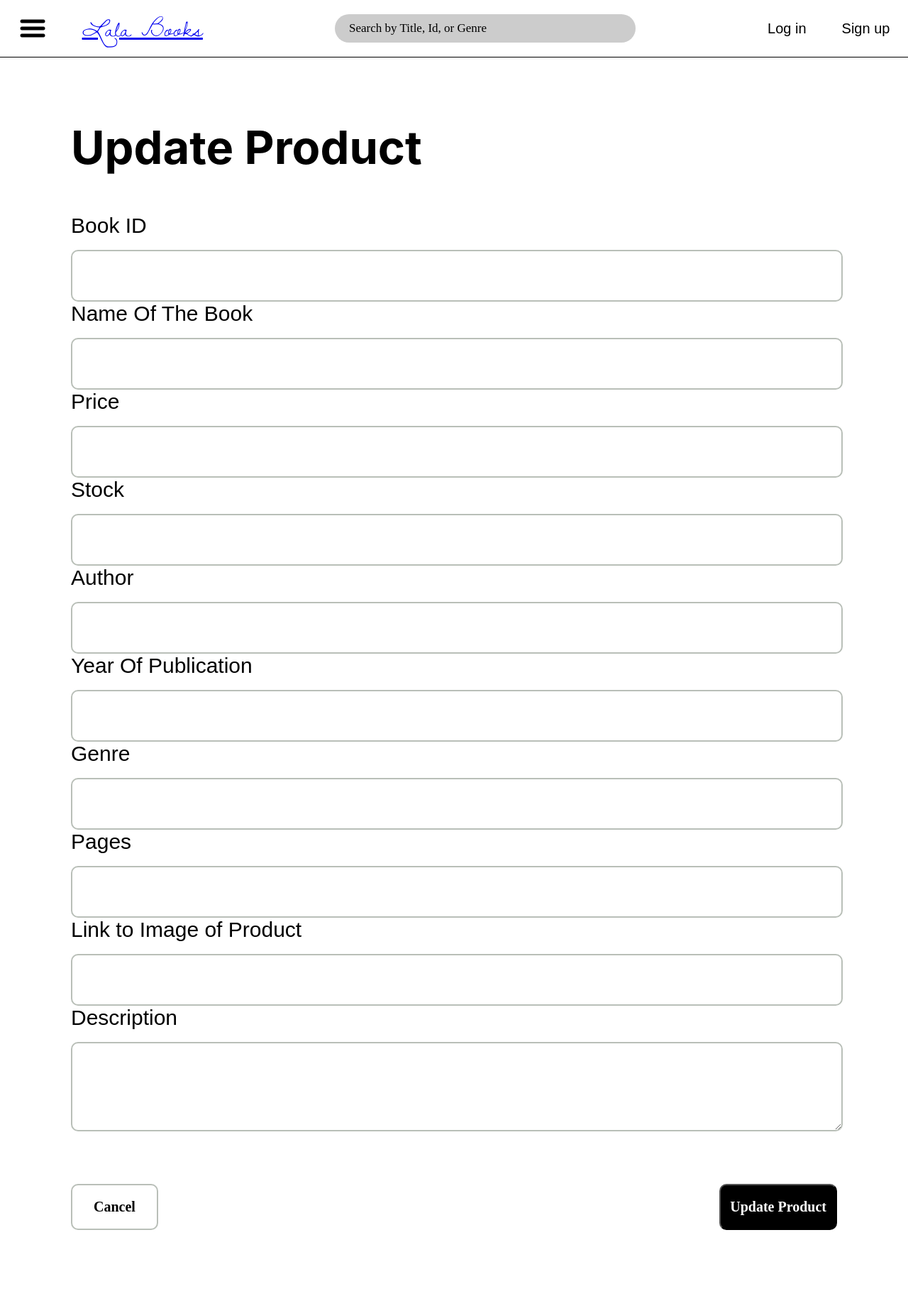
After one commit to VinhPhamAI/ecommerce-website, a Django app: template ecommerce_app/templates/update_product.html in a window 1280 px wide. The commit adds this page. Shown: the whole page at 71% size. Run offline with Django 5.2, Linux system fonts and the light colour scheme; the template is opened without the code that fills it, so the values that code supplies are empty; some web fonts are replaced.

Commit message:
add update product

```diff
--- a/ecommerce_app/templates/manage_product.html
+++ b/ecommerce_app/templates/manage_product.html
@@ -16,6 +16,9 @@
             <div class="product-controls">
                 <div class="action-buttons">
                     <button class="add-product-button" onclick="window.location.href='{% url 'add_product' %}';">+ Add New Product</button>
+                </div>
+                <div class="action-buttons">
+                    <button class="add-product-button" onclick="window.location.href='{% url 'update_product' %}';"> Update Product</button>
                 </div>
             </div>
         </div>
--- /dev/null
+++ b/ecommerce_app/templates/update_product.html
@@ -0,0 +1,56 @@
+<!DOCTYPE html>
+<html lang="en">
+<head>
+    <meta charset="UTF-8">
+    <meta name="viewport" content="width=device-width, initial-scale=1.0">
+    <title>Update Product</title>
+    <link rel="stylesheet" href="../static/css/add_product.css">
+    <link rel="stylesheet" href="../static/css/nav_bar.css">
+</head>
+<body>
+    {% include 'nav_bar.html' %}
+    <section class="add-product-section">
+        <h1 class="section-title">Update Product</h1>
+
+        <form method="post" action="{% url 'update_product' %}">
+            {% csrf_token %}
+
+            <label for="bookId" class="input-label">Book ID</label>
+            <input type="text" id="bookId" name="book_id" class="input-field" required minlength="6">
+
+            <label for="productName" class="input-label">Name Of The Book</label>
+            <input type="text" id="productName" name="title" class="input-field" required minlength="6">
+
+            <label for="price" class="input-label">Price</label>
+            <input type="number" id="price" name="price" class="input-field" required>
+
+            <label for="stock" class="input-label">Stock</label>
+            <input type="number" id="stock" name="number_of_books" class="input-field" required>
+
+            <label for="author" class="input-label">Author</label>
+            <input type="text" id="author" name="author" class="input-field" required>
+
+            <label for="date" class="input-label">Year Of Publication</label>
+            <input type="number" id="date" name="year_of_publication" class="input-field" required min="100" max="2024">
+
+            <label for="genres" class="input-label">Genre</label>
+            <input type="text" id="genres" name="genres" class="input-field" required>
+
+            <label for="pages" class="input-label">Pages</label>
+            <input type="number" id="pages" name="pages" class="input-field" required>
+
+            <label for="imageLink" class="input-label">Link to Image of Product</label>
+            <input type="url" id="imageLink" name="image_url_l" class="input-field" required>
+
+            <label for="description" class="input-label">Description</label>
+            <textarea id="description" name="description" class="description-input" required></textarea>
+
+            <div class="button-group">
+                <button type="button" class="cancel-button" onclick="window.location.href='{% url 'manage_product' %}';">Cancel</button>
+                <button type="submit" class="submit-button">Update Product</button>
+            </div>
+        </form>
+
+    </section>
+</body>
+</html>
--- a/ecommerce_app/website/urls.py
+++ b/ecommerce_app/website/urls.py
@@ -21,4 +21,5 @@ urlpatterns = [
     path('update_order_items/', views.update_order_items, name='update_order_items'),
     path('confirm_order/', views.confirm_order, name='confirm_order'),
     path('purchase_order/', views.purchase_order, name='purchase_order'),
+    path('update_product/', views.update_product, name='update_product'),
 ]
```
Also changed, not shown: ecommerce_app/templates/update_fail.html (added, +72 -0 lines), ecommerce_app/website/views.py (+35 -0 lines).
